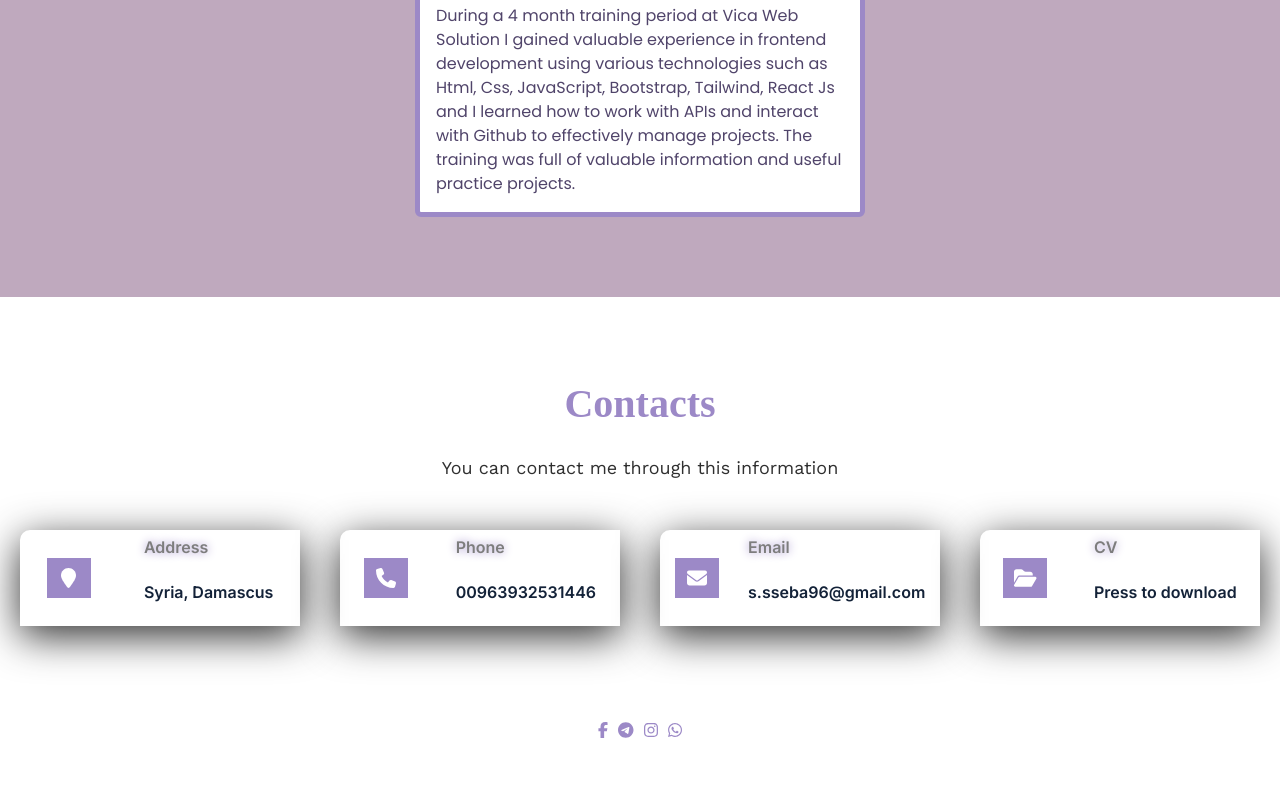
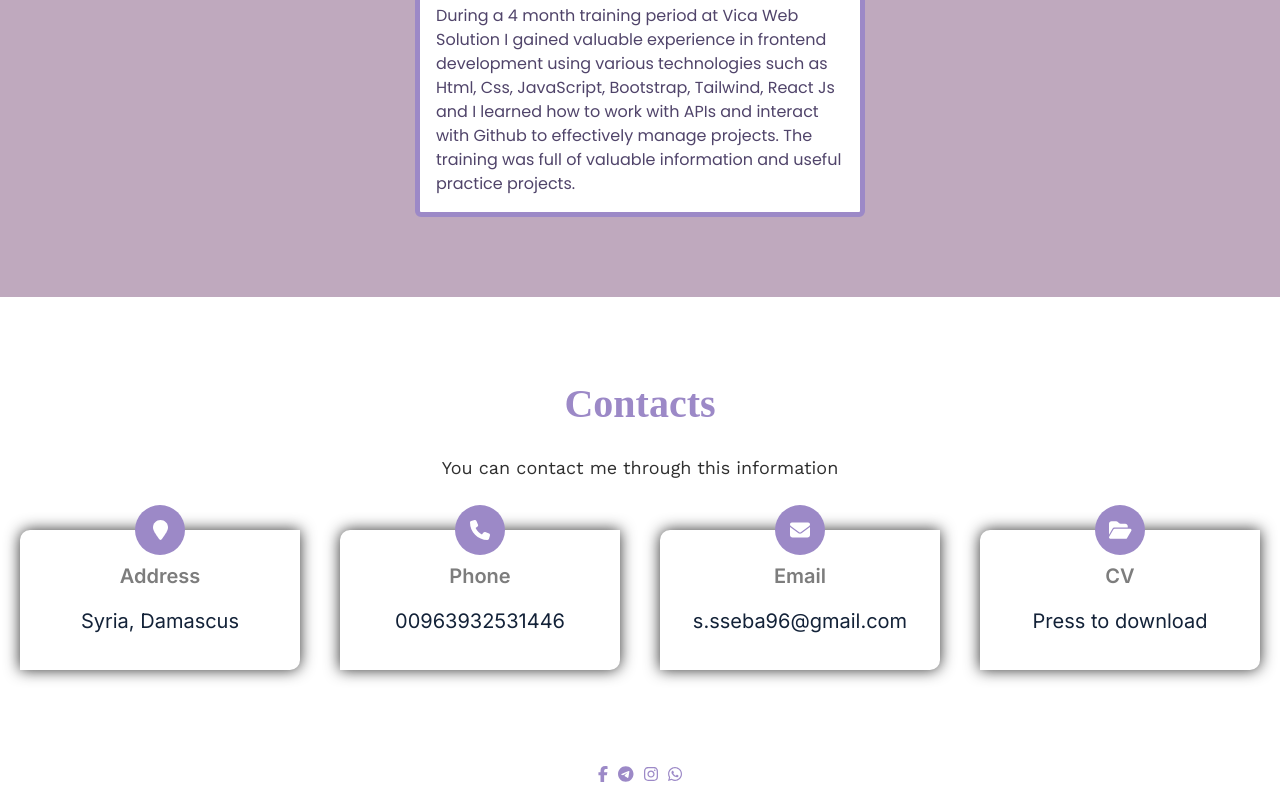
Before and after one commit to ssebag/Portfolio_Front, a React (Vite) app: page / in a window 1280 px wide. Shown: the part 4619-5419 px from the top of the page. Before the commit the page ends 5375 px from the top, so only its background shows below. Built offline with nearby package versions, Linux system fonts and the light colour scheme; a web font is replaced by a local one.

Commit message:
update contact card

```diff
--- a/src/Component/Contact/Contact.jsx
+++ b/src/Component/Contact/Contact.jsx
@@ -11,6 +11,8 @@ export default function Contact() {
   return (
     <div className="contact" id="contact">
       <Title title={t("navbar.Contacts")} description={t("contacts.description")} />
+      {/* "Whetther you have a question, suggestion, or just want to say hello."
+ */}
       <div className="contactDivs">
        <ContactCard icon="fa fa-map-marker"  title={t("contacts.address")} description={t("contacts.address_info")} />
        <ContactCard icon="fa fa-phone" title={t("contacts.phone")} description="00963932531446" />
--- a/src/Component/ContactCard/ContactCard.css
+++ b/src/Component/ContactCard/ContactCard.css
@@ -1,35 +1,46 @@
 .contactCard{
-    height: 96px;
-    border-radius: 10px 0px 0px 0px;
-    box-shadow: 0px 10px 40px 0px var(--Black-color);
+    height: 140px;
+    border-radius: 10px 0px 10px 0px;
+    box-shadow: 0px 0px 15px 0px var(--Black-color);
     width: 280px;
     justify-content: space-around;
+    position: relative;
 }
-.contactDetails{
+.contactDetails {
     gap: 15px;
+    margin-top: 15px;
+    text-align: center;
 }
 .contactDetails h3{
     font-family: "Inter", sans-serif;
-    font-size: 16px;
+    font-size: 20px;
     font-weight: 600;
     line-height: 20px;
     color: var(--gray-color);
-    text-shadow:0px 0px 10px var(--purple-color)
 }
 .contactDetails p{
     font-family: "Inter", sans-serif;
-    font-size: 16px;
-    font-weight: 600;
+    font-size: 20px;
     line-height: 24px;
     color: #132238;
 }
 .contactIcon{
     background-color: var(--purple-color);
-    height: 40px;
-    width: 44px;
+    height: 50px;
+    width: 50px;
+    position: absolute;
+    top: 0;
+    left: 50%;
+    transform: translate(-50%, -50%);
+    border-radius: 50%;
 }
 .contactIconP{
    font-size: 20px;
    font-weight: 600;
    color: var(--White-color);
 }
+@media screen and (max-width: 768px){
+    .contactDivs {
+        margin-top: 45px;
+    }
+}
```
